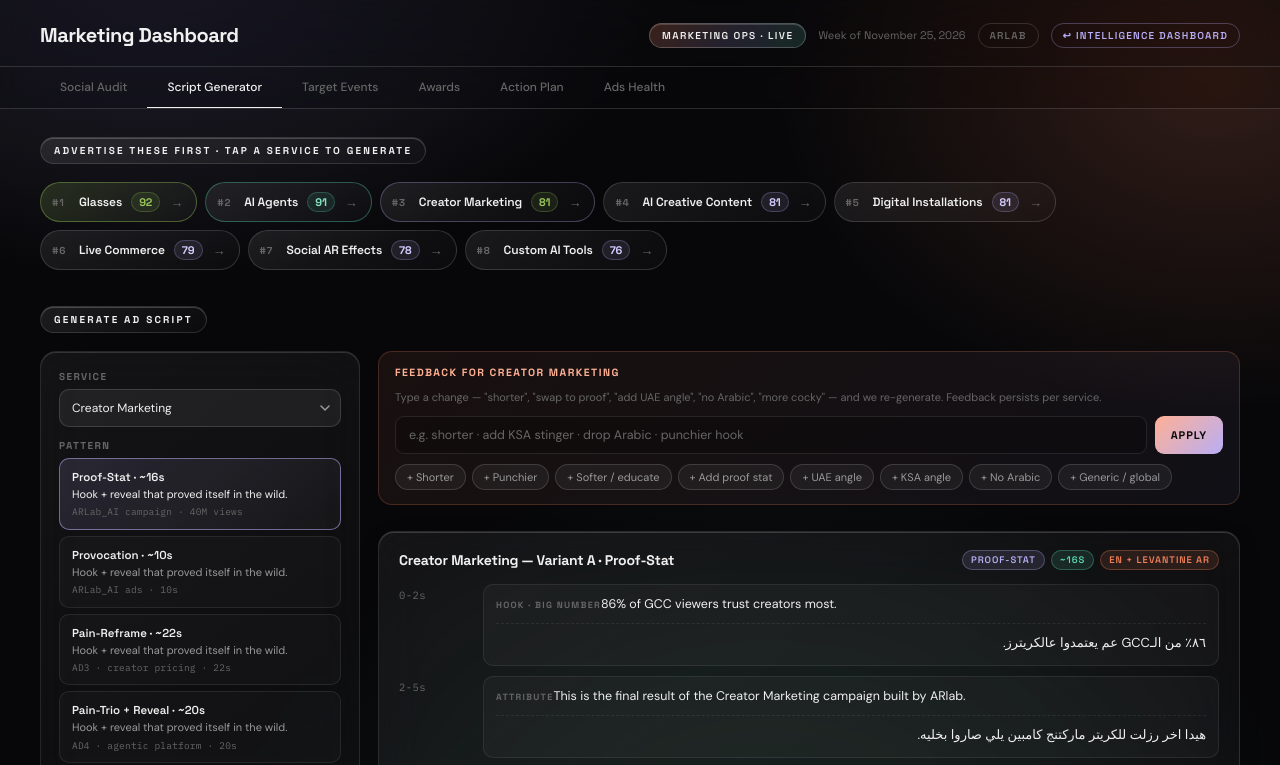
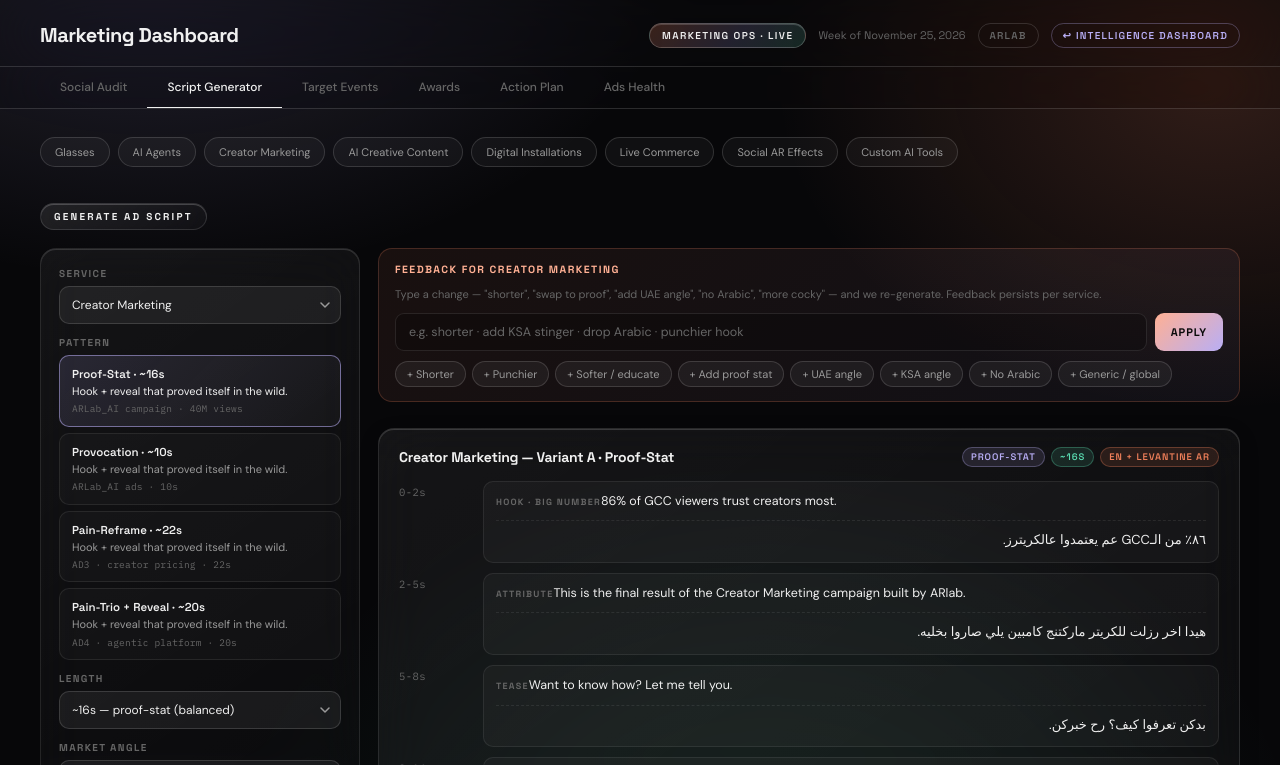
Before and after one commit to nourobeid7/arlab-bundle-builder, a plain HTML site: page marketing-dashboard.html in a window 1280 px wide. Both pictures are taken after a click on the element "Script Generator". Shown: the top 765 px of the page. Drawn offline with Linux system fonts and the light colour scheme.

Commit message:
Script Generator: simplify priority services to plain pills
Drop the 'Advertise These First · tap to generate' section title and
the ranked pill-cards (#rank + score + arrow + tier colors). Render as
simple name-only pills matching the filter-chip style elsewhere.

Co-Authored-By: Claude Opus 4.7 <noreply@anthropic.com>

```diff
--- a/marketing-dashboard.html
+++ b/marketing-dashboard.html
@@ -335,18 +335,8 @@ body{
 
 /* Prio pills (Advertise First — pills only) */
 .prio-pills{display:flex;flex-wrap:wrap;gap:8px}
-.prio-pill-card{padding:9px 13px 9px 11px;border-radius:999px;background:linear-gradient(135deg,rgba(255,255,255,0.08),rgba(255,255,255,0.02));border:1px solid rgba(255,255,255,0.14);display:flex;align-items:center;gap:9px;cursor:pointer;transition:all .18s;font-family:'DM Sans',sans-serif}
-.prio-pill-card:hover{transform:translateY(-1px);background:linear-gradient(135deg,rgba(255,255,255,0.12),rgba(255,255,255,0.04));border-color:rgba(255,255,255,0.22);box-shadow:0 6px 18px rgba(0,0,0,0.18)}
-.prio-pill-card.r1{border-color:rgba(151,196,89,0.4);background:linear-gradient(135deg,rgba(151,196,89,0.18),rgba(255,255,255,0.03))}
-.prio-pill-card.r2{border-color:rgba(90,218,176,0.35)}
-.prio-pill-card.r3{border-color:rgba(184,174,245,0.3)}
-.prio-pill-rank{font-family:'Space Grotesk',sans-serif;font-size:10px;font-weight:700;color:var(--text3);letter-spacing:.08em;min-width:18px}
-.prio-pill-name{font-family:'Space Grotesk',sans-serif;font-size:12px;font-weight:600;color:var(--text);letter-spacing:-.1px}
-.prio-pill-score{font-family:'Space Grotesk',sans-serif;font-size:11px;font-weight:700;color:#97C459;letter-spacing:-.1px;padding:2px 7px;border-radius:999px;background:rgba(151,196,89,0.1);border:1px solid rgba(151,196,89,0.25)}
-.prio-pill-card.r2 .prio-pill-score{color:#86e5bf;background:rgba(90,218,176,0.1);border-color:rgba(90,218,176,0.25)}
-.prio-pill-card:not(.r1):not(.r2):not(.r3) .prio-pill-score{color:#d4ccff;background:rgba(184,174,245,0.1);border-color:rgba(184,174,245,0.25)}
-.prio-pill-arrow{color:var(--text3);font-family:'Space Grotesk',sans-serif;font-size:13px;margin-left:1px}
-.prio-pill-card:hover .prio-pill-arrow{color:#b8aef5}
+.prio-pill-card{padding:7px 14px;border-radius:999px;background:rgba(255,255,255,0.04);border:1px solid var(--border);color:var(--text2);font-size:11px;font-family:'DM Sans',sans-serif;cursor:pointer;transition:all .15s}
+.prio-pill-card:hover{background:rgba(255,255,255,0.08);border-color:rgba(255,255,255,0.22);color:var(--text)}
 
 /* Action Plan — narrow deliverable checklist */
 .action-stack{max-width:720px;margin:0 auto;display:flex;flex-direction:column;gap:14px}
@@ -466,7 +456,6 @@ body{
 <div id="tab-scripts" class="tab-panel">
 <div class="wrap">
   <div class="section-group" style="margin-top:0">
-    <div class="section-title">Advertise These First · tap a service to generate</div>
     <div class="prio-pills" id="prio-pills"></div>
   </div>
 
@@ -1496,14 +1485,8 @@ function renderPrioPills(){
   var ranked=PRIO_SERVICES.map(function(s){return Object.assign({},s,{score:prioScore(s)});});
   ranked.sort(function(a,b){return b.score-a.score;});
   var grid=document.getElementById('prio-pills');
-  grid.innerHTML=ranked.map(function(s,i){
-    var rankCls=i===0?'r1':i===1?'r2':i===2?'r3':'';
-    return '<div class="prio-pill-card '+rankCls+'" onclick="jumpToScript(\''+s.name+'\',\''+s.pattern+'\')" title="'+s.windowBeat.replace(/"/g,'&quot;')+'">'
-      +'<div class="prio-pill-rank">#'+(i+1)+'</div>'
-      +'<div class="prio-pill-name">'+s.name+'</div>'
-      +'<div class="prio-pill-score">'+s.score+'</div>'
-      +'<div class="prio-pill-arrow">→</div>'
-    +'</div>';
+  grid.innerHTML=ranked.map(function(s){
+    return '<div class="prio-pill-card" onclick="jumpToScript(\''+s.name+'\',\''+s.pattern+'\')" title="'+s.windowBeat.replace(/"/g,'&quot;')+'">'+s.name+'</div>';
   }).join('');
 }
 
```
